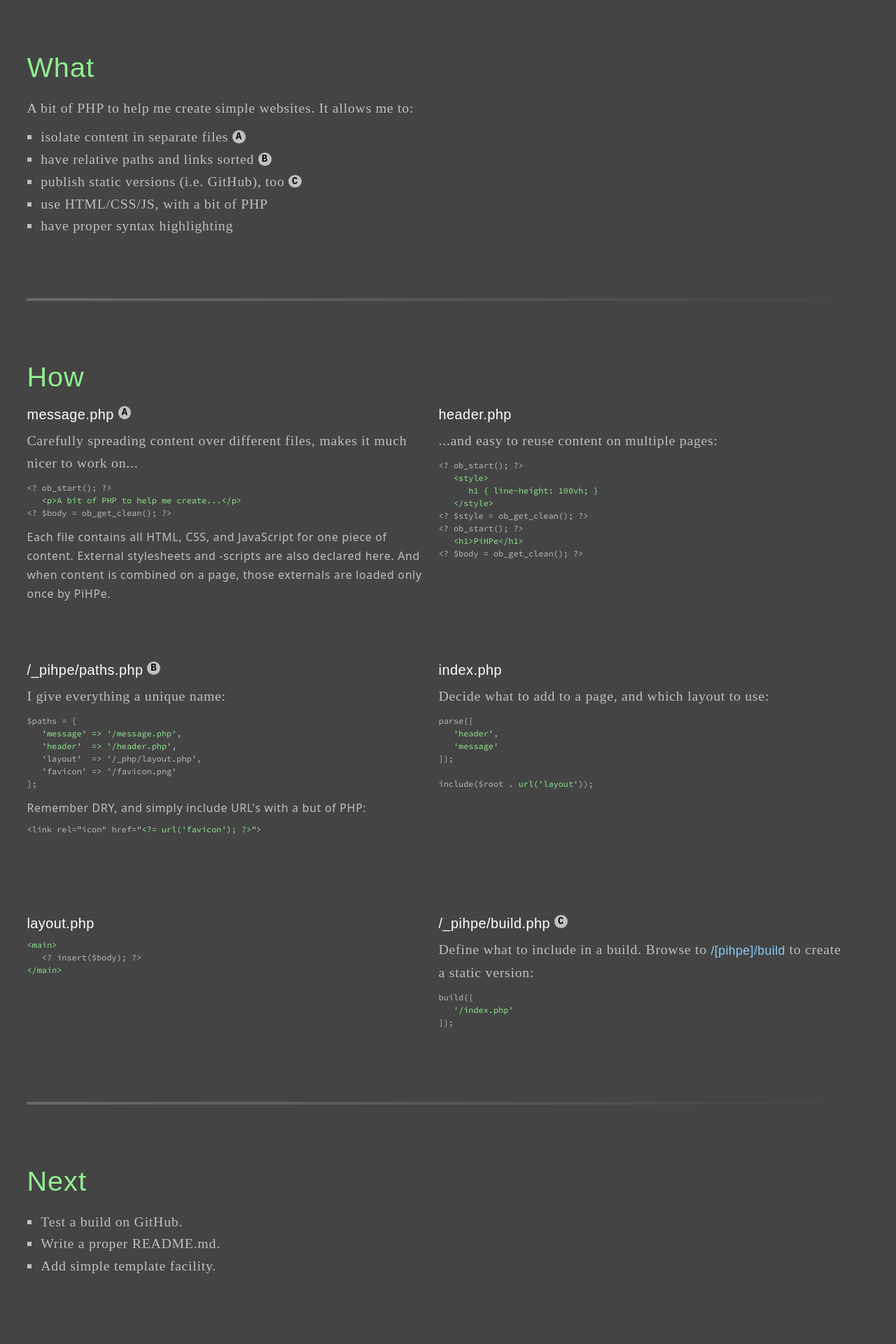
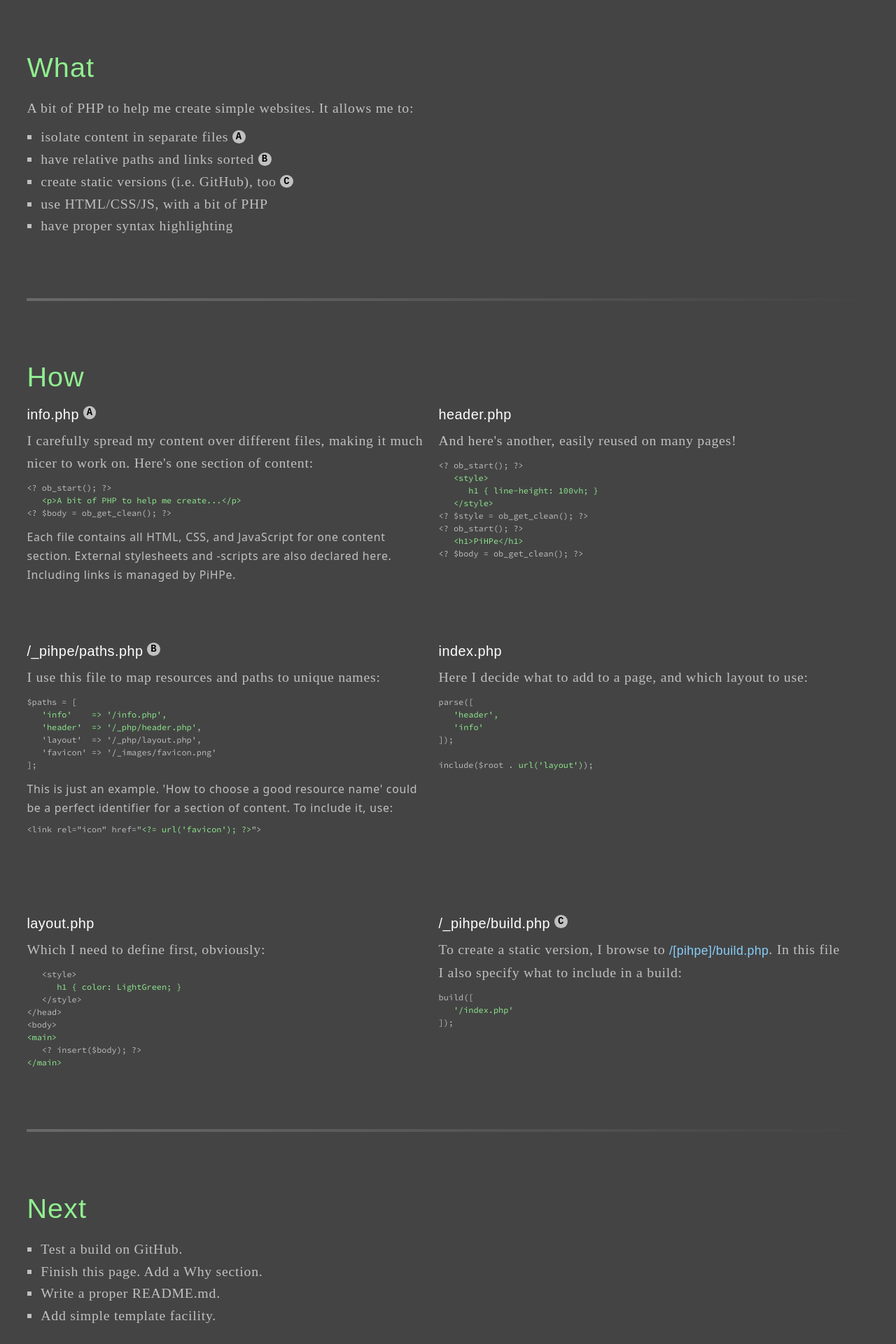
Before and after one commit to marcelvark/pihpe, a PHP site: page /index.php in a window 1280 px wide. Shown: the part 736-2656 px from the top of the page at 70% size. Before the commit the page ends 2555 px from the top, so only its background shows below. Run offline with PHP 8.4, Linux system fonts and the light colour scheme; data that the repository does not hold is empty.

Commit message:
Mostly updated content
My initial test seems to indicate root-relative URLs work on GitHub pages, so I went to proceed some informative content. Also added a base URL mechanism.

```diff
--- a/[pihpe]/_layout.php
+++ b/[pihpe]/_layout.php
@@ -11,6 +11,8 @@
    <!--
       Add your own boilerplate markup here.
    -->
+
+   <base href="<?= url('base'); ?>">
 
    <meta charset="utf-8">
    <meta name="viewport" content="width=device-width, initial-scale=1, maximum-scale=1">
--- a/[pihpe]/_section.php
+++ b/[pihpe]/_section.php
@@ -3,6 +3,8 @@
       Use this to define a content section for your website. This includes all
       <style>, HTML, and <script> needed to render it, as well as any links for
       external CSS and JavaScript.
+
+      Note that blocks (<? ob_start()...ob_get_clean(); ?>) are optional.
    */
 
    $root = $_SERVER['DOCUMENT_ROOT'];
--- a/[pihpe]/paths.php
+++ b/[pihpe]/paths.php
@@ -10,6 +10,12 @@
       'favicon'    => '/_images/favicon.png',
       'apple-icon' => '/_images/apple-touch-icon.png',
       'monospace'  => '/_fonts/sourcecodepro-regular-webfont.woff2',
-      'example.js' => '/_js/dummy.js',
+      'example'    => '/_js/dummy.js',
+
+      /* ----------------------------------------------------------------------
+         PiHPe uses root-relative URLs, but absolute URLs can also be used.
+         (see the <base> tag in /[pihpe]/_layout.php)
+      */
+      'base' => '',
    ];
 ?>
--- a/_php/header.php
+++ b/_php/header.php
@@ -3,6 +3,8 @@
       Use this to define a content section for your website. This includes all
       <style>, HTML, and <script> needed to render it, as well as any links for
       external CSS and JavaScript.
+
+      Note that blocks (<? ob_start()...ob_get_clean(); ?>) are optional.
    */
 
    $root = $_SERVER['DOCUMENT_ROOT'];
@@ -23,22 +25,17 @@
    <style>
       header { min-height: 100vh; }
       h1 { line-height: 100vh; text-align: middle; font-size: 6rem; margin: 0; }
+      h1 a { padding: 0; color: inherit; }
+      h1 a:hover { border: none; }
       footer { color: Gray; font-size: 0.8rem; letter-spacing: 0.025em; font-family: Arial, sans-serif; }
       footer { padding-top: 0.5rem; position: absolute; top: 0; }
-      /*footer a { color: Gray; }*/
    </style>
 <? $style = ob_get_clean(); ?>
 <? ob_start(); ?>
    <!-- Page header ---------------------------------------------------------->
 
    <header>
-      <h1>PiHPe</h1>
+      <h1><a href="https://github.com/marcelvark/pihpe">PiHPe</a></h1>
       <footer>Marcel Varkevisser | <a href="https://nl.linkedin.com/in/marcel-varkevisser">LinkedIn</a> | <a href="https://marcelvark.github.io">GitHub</a></footer>
    </header>
 <? $body = ob_get_clean(); ?>
-<? ob_start(); ?>
-   <!-- Page header ---------------------------------------------------------->
-
-   <script>
-   </script>
-<? $script = ob_get_clean(); ?>
--- a/_php/layout.php
+++ b/_php/layout.php
@@ -11,6 +11,8 @@
    <!--
       Add your own boilerplate markup here.
    -->
+
+   <base href="<?= url('url'); ?>">
 
    <meta charset="utf-8">
    <meta name="viewport" content="width=device-width, initial-scale=1, maximum-scale=1">
@@ -29,6 +31,7 @@
       }
 
       * { margin: 0; padding: 0; box-sizing: border-box; }
+
       body { background-color: #444; }
       h1, h2, h3 { color: LightGreen; }
       p, li, pre, small { color: Silver; }
--- a/info.php
+++ b/info.php
@@ -3,6 +3,8 @@
       Use this to define a content section for your website. This includes all
       <style>, HTML, and <script> needed to render it, as well as any links for
       external CSS and JavaScript.
+
+      Note that blocks (<? ob_start()...ob_get_clean(); ?>) are optional.
    */
 
    $root = $_SERVER['DOCUMENT_ROOT'];
@@ -14,7 +16,7 @@
    */
 
    links([
-      'example.js'
+      'example'
    ]);
 ?>
 <? ob_start(); ?>
@@ -56,7 +58,7 @@
          <ul>
             <li>isolate content in separate files <span>A</span></li>
             <li>have relative paths and links sorted <span>B</span></li>
-            <li>publish static versions (i.e. GitHub), too <span>C</span></li>
+            <li>create static versions (i.e. GitHub), too <span>C</span></li>
             <li>use HTML/CSS/JS, with a bit of PHP</li>
             <li>have proper syntax highlighting</li>
          </ul>
@@ -68,9 +70,9 @@
    <h2>How</h2>
 
    <section>
-      <h3>message.php <span>A</span></h3>
+      <h3>info.php <span>A</span></h3>
       <p>
-         Carefully spreading content over different files, makes it much nicer to work on...
+         I carefully spread my content over different files, making it much nicer to work on. Here's one section of content:
       </p>
 
       <pre>
@@ -79,14 +81,14 @@
 &lt;? $body = ob_get_clean(); ?&gt;</pre>
 
       <small>
-         Each file contains all HTML, CSS, and JavaScript for one piece of content. External stylesheets and -scripts are also declared here. And when content is combined on a page, those externals are loaded only once by PiHPe.
+         Each file contains all HTML, CSS, and JavaScript for one content section. External stylesheets and -scripts are also declared here. Including links is managed by PiHPe.
       </small>
    </section>
 
    <section>
       <h3>header.php</h3>
       <p>
-         ...and easy to reuse content on multiple pages:
+         And here's another, easily reused on many pages!
       </p>
 
       <pre>
@@ -103,19 +105,19 @@
    <section>
       <h3>/_pihpe/paths.php <span>B</span></h3>
       <p>
-         I give everything a unique name:
+         I use this file to map resources and paths to unique names:
       </p>
       <pre>
 $paths = [
-   <mark>'message' =&gt; '/message.php',
-   'header'  =&gt; '/header.php'</mark>,
+   <mark>'info'    =&gt; '/info.php',
+   'header'  =&gt; '/_php/header.php'</mark>,
    'layout'  =&gt; '/_php/layout.php',
-   'favicon' =&gt; '/favicon.png'
+   'favicon' =&gt; '/_images/favicon.png'
 ];</pre>
       </p>
 
       <small>
-         Remember DRY, and simply include URL's with a but of PHP:
+         This is just an example. 'How to choose a good resource name' could be a perfect identifier for a section of content. To include it, use:
       </small>
 
       <pre>
@@ -126,11 +128,11 @@ $paths = [
    <section>
       <h3>index.php</h3>
       <p>
-         Decide what to add to a page, and which layout to use:
+         Here I decide what to add to a page, and which layout to use:
          <pre>
 parse([
    <mark>'header',
-   'message'</mark>
+   'info'</mark>
 ]);
 
 include($root . <mark>url('layout')</mark>);
@@ -141,24 +143,30 @@ include($root . <mark>url('layout')</mark>);
    <section>
       <h3>layout.php</h3>
       <p>
-         <pre>
+         Which I need to define first, obviously:
+      </p>
+
+      <pre>
+   &lt;style&gt;
+      <mark>h1 { color: LightGreen; }</mark>
+   &lt;/style&gt;
+&lt;/head&gt;
+&lt;body&gt;
 <mark>&lt;main&gt;</mark>
    &lt;? insert($body); ?&gt;
-<mark>&lt;/main&gt;</mark>
-         </pre>
-      </p>
+<mark>&lt;/main&gt;</mark></pre>
    </section>
 
    <section>
       <h3>/_pihpe/build.php <span>C</span></h3>
       <p>
-         Define what to include in a build. Browse to <a href="/[pihpe]/build.php">/[pihpe]/build</a> to create a static version:
-         <pre>
+         To create a static version, I browse to <a href="/[pihpe]/build.php">/[pihpe]/build.php</a>. In this file I also specify what to include in a build:
+      </p>
+
+      <pre>
 build([
    <mark>'/index.php'</mark>
-]);
-         </pre>
-      </p>
+]);</pre>
    </section>
 
    <hr>
@@ -169,15 +177,10 @@ build([
       <p>
          <ul>
             <li>Test a build on GitHub.</li>
+            <li>Finish this page. Add a Why section.</li>
             <li>Write a proper README.md.</li>
             <li>Add simple template facility.</li>
          </ul>
       </p>
    </section>
 <? $body = ob_get_clean(); ?>
-<? ob_start(); ?>
-   <!-- Info ----------------------------------------------------------------->
-
-   <script>
-   </script>
-<? $script = ob_get_clean(); ?>
```
Also changed, not shown: [pihpe]/pihpe.php (+1 -15 lines), README.md, 1 other file.
